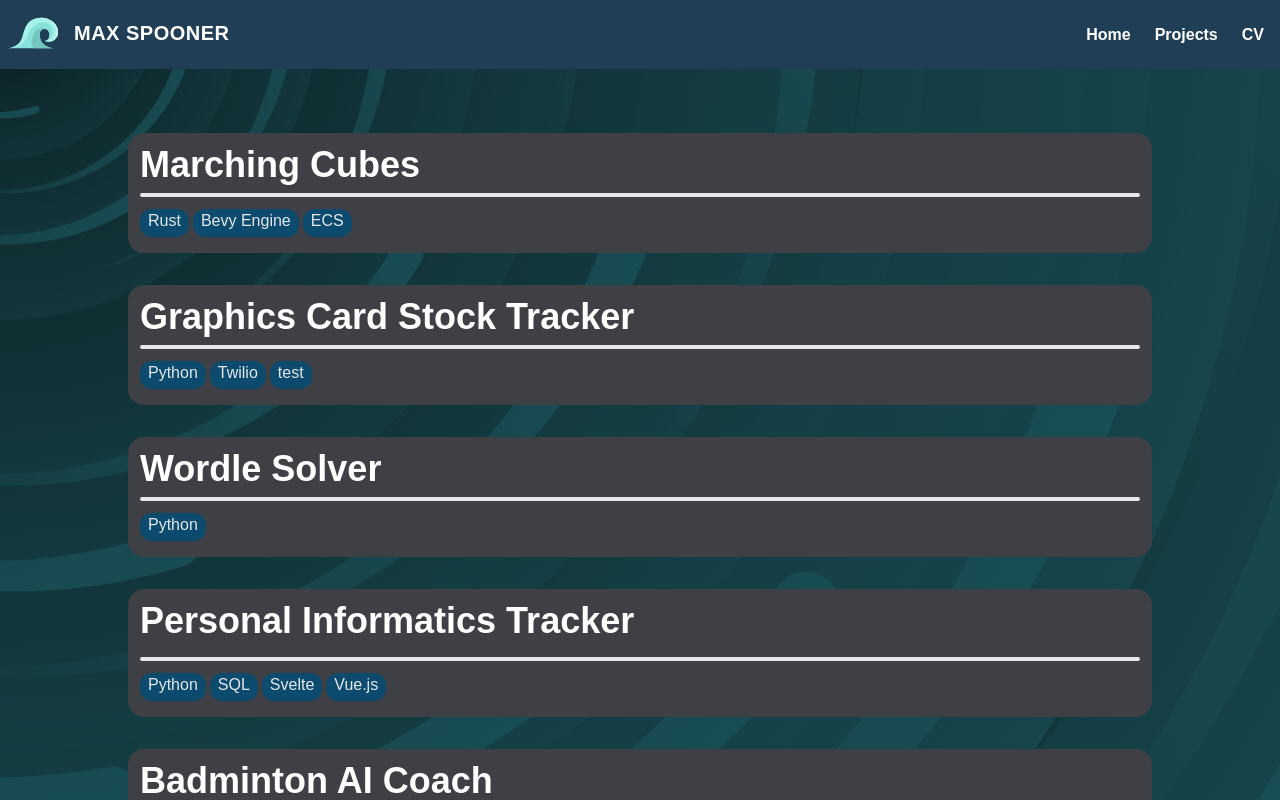
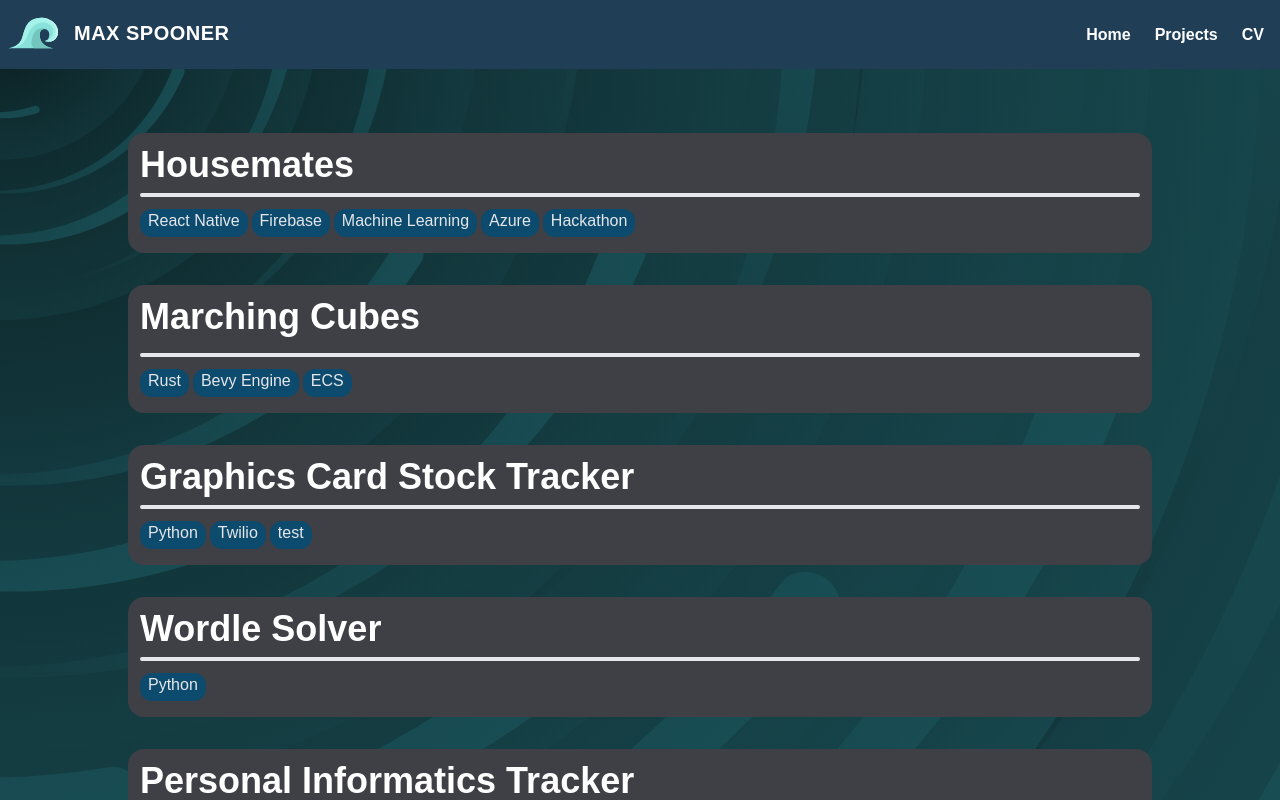
Before and after one commit to WaterSpooner/WaterSpooner.github.io, a Next.js app: page /Projects in a window 1280 px wide. Shown: the top 800 px of the page. Built offline with nearby package versions, Linux system fonts and the light colour scheme; what tailwindcss-animated would draw is missing.

Commit message:
added hackathon

```diff
--- a/pages/Projects.tsx
+++ b/pages/Projects.tsx
@@ -4,7 +4,8 @@ import {ProjectCard} from '../components/ProjectCard'
 export default function Projects() {
   return (
     <>
-    <ProjectCard title = "Marching Cubes" link= "test" tags={new Array("Rust","Bevy Engine","ECS")} description = ""></ProjectCard>
+    <ProjectCard title = "Housemates" link= "https://devpost.com/software/housemates" tags={new Array("React Native","Firebase","Machine Learning","Azure","Hackathon")} description = ""></ProjectCard>
+    <ProjectCard title = "Marching Cubes" link= "" tags={new Array("Rust","Bevy Engine","ECS")} description = ""></ProjectCard>
     <ProjectCard title = "Graphics Card Stock Tracker" link= "https://github.com/WaterSpooner/TwitterBot" tags={new Array("Python","Twilio","test")} description = ""></ProjectCard>
     <ProjectCard title = "Wordle Solver" link= "https://github.com/WaterSpooner/WordleSolver" tags={new Array("Python")} description = ""></ProjectCard>
     <ProjectCard title = "Personal Informatics Tracker" link= "" tags={new Array("Python","SQL","Svelte","Vue.js")} description = ""></ProjectCard>
```
